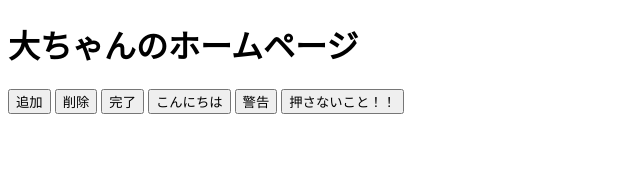
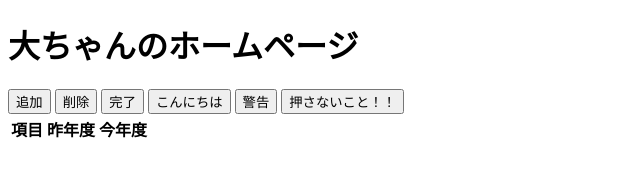
Before and after one commit to daisukeMashiko/github-practice, a plain HTML site: page docs/index.html in a window 1280 px wide. Shown: the whole page, without its empty margins (0-640 px from the left). Drawn offline with Linux system fonts and the light colour scheme.

Commit message:
i added table

```diff
--- a/docs/index.html
+++ b/docs/index.html
@@ -4,6 +4,7 @@
     <meta charset="UTF-8">
     <meta http-equiv="X-UA-Compatible" content="IE=edge">
     <meta name="viewport" content="width=device-width, initial-scale=1.0">
+    <link rel="stylesheet" href="style.css">
     <title>Document</title>
 </head>
 <body>
@@ -15,5 +16,9 @@
     <button>警告</button>
     <button>押さないこと！！
     </button>
+    <table>
+        <tr><th>項目</th><th>昨年度</th><th>今年度</th></tr>
+
+    </table>
 </body>
 </html>
```
